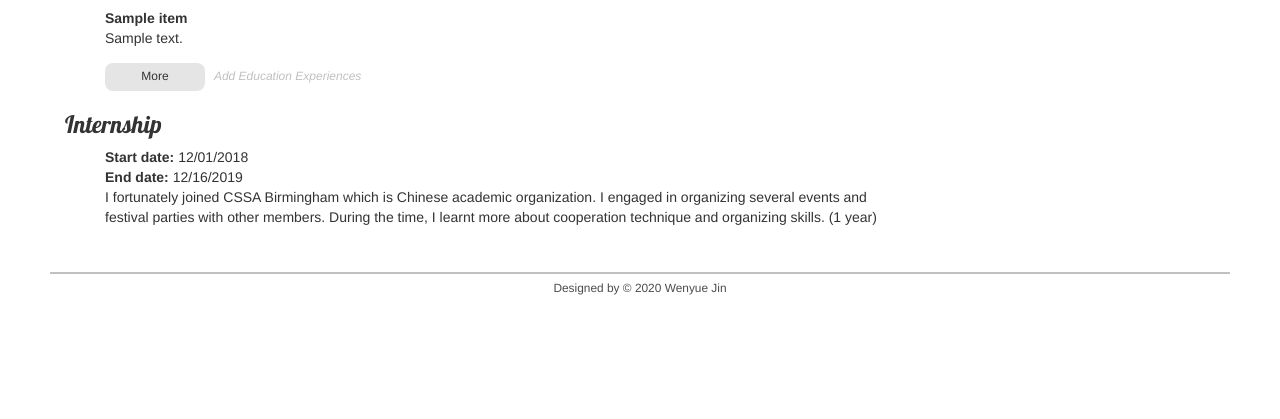
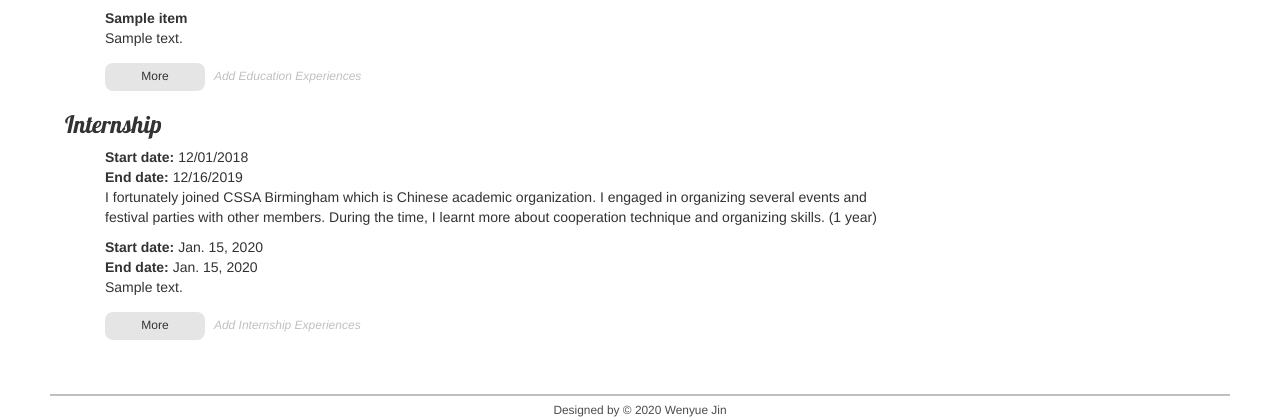
Before and after one commit to jwyhhh123/Django-blog, a Django app: page /mycv/ in a window 1280 px wide; the page is wider, and only the part inside the window is pictured. Shown: the part 862-1281 px from the top of that part. Before the commit the page ends 1157 px from the top of that part, so only its background shows below. Run offline with Django 3.2, Linux system fonts and the light colour scheme; a user stored in the database is signed in; tables that the repository leaves empty hold one stand-in row (values such as "Sample post"); some libraries are stand-ins or nearby versions.

Commit message:
validity check in input boxes, internship experiences can be added.

```diff
--- a/blog/admin.py
+++ b/blog/admin.py
@@ -3,3 +3,4 @@ from .models import *
 
 admin.site.register(Post)
 admin.site.register(Item)
+admin.site.register(Intern)
--- a/blog/models.py
+++ b/blog/models.py
@@ -20,3 +20,8 @@ class Post(models.Model):
 class Item(models.Model):
     title = models.CharField(max_length=200)
     text = models.TextField(default='')
+
+class Intern(models.Model):
+    start_date = models.DateField(default='')
+    end_date = models.DateField(default='')
+    text = models.TextField(default='')
--- a/blog/static/css/blog.css
+++ b/blog/static/css/blog.css
@@ -158,6 +158,10 @@ h1, h2, h3, h4 {
     margin-bottom: 10px;
 }
 
+.intern {
+    margin-bottom: 10px;
+}
+
 .edu-detail {
     margin-top: 10px;
 }
--- a/blog/templates/blog/cv.html
+++ b/blog/templates/blog/cv.html
@@ -53,17 +53,17 @@
 
 		{% if user.is_authenticated %}
 			<div class="more-and-text">
-			 	<input type="button" class="btn-edu" id="btn-edu-add" onclick="show()" value="More" />
+			 	<input type="button" class="btn-edu" id="btn-edu-add" onclick="show_edu()" value="More" />
 			 	<span style="font-size: 12px; font-style: italic; margin-left: 5px; color: c0c0c0;">Add Education Experiences</span>
 		 	</div>
 		 	<div class="edu-detail" style="display: none">
-				<form method="POST">{% csrf_token %}
+				<form method="POST" name="post-edu">{% csrf_token %}
 			    	<input name="item_title" id="id_new_item" placeholder="More" />
 			    	<br>
 					<textarea cols="70" name="item_text" rows="5" maxlength="3000" class="text-field" style="height: auto;width:600px;"></textarea>
 					<br>
 					<button type="submit" class="btn-edu">Save</button>
-					<input type="button" class="btn-edu" id="btn-edu-delete" onclick="hide()" value="Delete" />
+					<input type="reset" class="btn-edu" id="btn-edu-delete" onclick="hide_edu()" value="Delete" />
 				</form>
 			</div>
 		{% endif %}
@@ -71,22 +71,81 @@
 
 	<h3>Internship</h3>
 	<ul>
-		<div>
+		<div class="intern">
 		<span><strong>Start date: </strong></span> 12/01/2018<br>
 		<span><strong>End date: </strong></span> 12/16/2019<br>
 		I fortunately joined CSSA Birmingham which is Chinese academic organization. I engaged in organizing several events and festival parties with other members. During the time, I learnt more about cooperation technique and organizing skills. (1 year)
-		<!-- plus button to add more -->
 		</div>
+		<div>
+			{% for intern in interns %}
+			<div class="intern">
+				<span><strong>Start date: </strong></span> {{ intern.start_date }}<br>
+				<span><strong>End date: </strong></span> {{ intern.end_date }}<br>
+				{{ intern.text|linebreaksbr }}
+				<br>
+			</div>
+			{% endfor %}
+		</div>
+
+		{% if user.is_authenticated %}
+			<div class="more-and-text">
+			 	<input type="button" class="btn-edu" id="btn-edu-add" onclick="show_intern()" value="More" />
+			 	<span style="font-size: 12px; font-style: italic; margin-left: 5px; color: c0c0c0;">Add Internship Experiences</span>
+		 	</div>
+		 	<div class="intern-detail" style="display: none">
+				<form method="POST" name="post-intern">{% csrf_token %}
+			    	<input name="start_date" id="sd" placeholder="yyyy-mm-dd" pattern="(196[1-9]|19[7-9]\d|20\d\d|2100)[\-/](0[1-9]|[12]\d|3[0-1])[\-/]([0[1-9]|1[0-2])" required/><span style="margin-left: 5px; margin-right: 5px;">to</span><input name="end_date" id="ed" placeholder="yyyy-mm-dd" pattern="(196[1-9]|19[7-9]\d|20\d\d|2100)[\-/](0[1-9]|[12]\d|3[0-1])[\-/]([0[1-9]|1[0-2])" required/>
+			    	<br>
+					<textarea cols="70" name="intern_text" rows="5" maxlength="3000" class="text-field" style="height: auto;width:600px;"></textarea>
+					<br>
+					<button type="submit" class="btn-edu" onclick="validate_intern()">Save</button>
+					<input type="reset" class="btn-edu" id="btn-edu-delete" onclick="hide_intern()" value="Delete" />
+				</form>
+			</div>
+		{% endif %}
 	</ul>
 
 	<script>
-		function show(){
+		function show_edu(){
 			var show_part = document.querySelector('.edu-detail');
 			show_part.style.display = '';
 		}
-		function hide(){
+
+		function hide_edu(){
 		    var show_part = document.querySelector('.edu-detail');
 		    show_part.style.display = 'none';
 	    }
+
+	    function show_intern(){
+			var show_part = document.querySelector('.intern-detail');
+			show_part.style.display = '';
+		}
+
+		function hide_intern(){
+		    var show_part = document.querySelector('.intern-detail');
+		    show_part.style.display = 'none';
+	    }
+
+	    function validate_intern(){
+             var sd = document.getElementById("sd");
+             var ed = document.getElementById("ed");
+             var svd = sd.validity;
+             var evd = ed.validity;
+
+             if (svd.valueMissing) {
+                 sd.setCustomValidity("Start date cannot be empty");
+             }else if (evd.valueMissing) {
+				 ed.setCustomValidity("End date cannot be empty");
+             }else{
+                 if (svd.patternMismatch) {
+                     sd.setCustomValidity("invalid format, should be yyyy-mm-dd");
+                 }else if (evd.patternMismatch) {
+                 	 ed.setCustomValidity("invalid format, should be yyyy-mm-dd");
+                 }else{
+                     sd.setCustomValidity("");
+                     ed.setCustomValidity("");
+                 }
+             }
+         }
 	</script>
 {% endblock %}
--- a/blog/views.py
+++ b/blog/views.py
@@ -1,8 +1,7 @@
 from django.shortcuts import render, get_object_or_404
 from django.utils import timezone
-from .models import Post
+from .models import *
 from .forms import PostForm
-from .models import Item
 from django.shortcuts import redirect
 
 # Create your views here.
@@ -51,8 +50,16 @@ def about(request):
 
 def cv(request):
     if request.method == 'POST':
-        Item.objects.create(title=request.POST['item_title'], text=request.POST['item_text'])
-        return redirect('/mycv')
+        data = request.body.decode()
+
+        # map to the correct model
+        if not ('start_date' in data):
+            Item.objects.create(title=request.POST['item_title'], text=request.POST['item_text'])
+            return redirect('/mycv')
+        else:
+            Intern.objects.create(start_date=request.POST['start_date'], end_date=request.POST['end_date'], text=request.POST['intern_text'])
+            return redirect('/mycv')
 
     items = Item.objects.all()
-    return render(request, 'blog/cv.html', {'items': items})
+    interns = Intern.objects.all()
+    return render(request, 'blog/cv.html', {'items': items,'interns': interns})
```
Also changed, not shown: blog/migrations/0003_intern.py (added), blog/migrations/0004_auto_20200610_0838.py (added).
